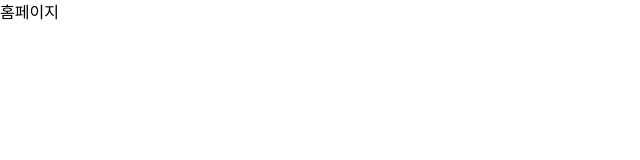
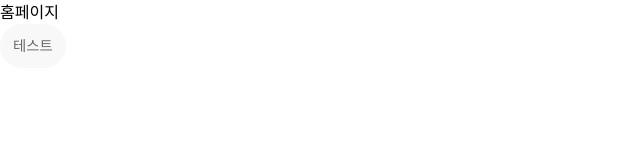
Before and after one commit to grimza99/jobkorea-ai-grimza99, a React (Vite) app: page / in a window 1280 px wide. Shown: the top 160 px of the page, without its empty margins (0-640 px from the left). Built offline with nearby package versions, Linux system fonts and the light colour scheme.

Commit message:
feat: LabelCheckInput 컴포넌트 추가 및 스타일 정의

```diff
--- a/src/App.tsx
+++ b/src/App.tsx
@@ -1,7 +1,10 @@
+import LabelCheckInput from "./components/common/LabelCheckInput";
+
 export default function App() {
   return (
     <>
       <p>홈페이지</p>
+      <LabelCheckInput text="테스트" />
     </>
   );
 }
--- /dev/null
+++ b/src/components/common/LabelCheckInput.tsx
@@ -0,0 +1,50 @@
+import clsx from "clsx";
+import { useState } from "react";
+
+interface LabelCheckInputProps {
+  text: string;
+  className?: string;
+  checked?: boolean;
+  onChange?: (checked: boolean) => void;
+}
+
+export default function LabelCheckInput({
+  text,
+  checked = false,
+  onChange,
+}: LabelCheckInputProps) {
+  const [isChecked, setIsChecked] = useState(checked ?? false);
+
+  const handleClick = () => {
+    setIsChecked((prev) => !prev);
+    onChange?.(isChecked);
+  };
+
+  return (
+    <label
+      className={clsx(
+        `flex items-center justify-center w-fit`,
+        isChecked ? "rounded-primary-small" : "rounded-gray-small"
+      )}
+      data-variant={isChecked ? "rounded-primary-small" : "rounded-gray-small"}
+      data-checked={isChecked}
+    >
+      <input
+        type="checkbox"
+        checked={isChecked}
+        value={isChecked ? "on" : "off"}
+        name="employmentType"
+        onChange={handleClick}
+        className="hidden"
+      />
+      <span
+        className="mx-3 my-2.5"
+        data-variant={
+          isChecked ? "rounded-primary-small" : "rounded-gray-small"
+        }
+      >
+        {text}
+      </span>
+    </label>
+  );
+}
--- a/src/styles/index.css
+++ b/src/styles/index.css
@@ -7,3 +7,40 @@ html {
   font-family: -apple-system, BlinkMacSystemFont, "Segoe UI", Roboto,
     "Helvetica Neue", Arial, "Noto Sans", sans-serif, "Apple Color Emoji";
 }
+
+@theme {
+  --color-black: #000000;
+  --color-white: #ffffff;
+  --color-primary: rgb(255, 80, 27);
+  --color-background-primary: rgb(255, 248, 246);
+  --color-background-gray: rgb(248, 248, 248);
+
+  --color-border-light: rgb(255, 221, 210);
+  --color-border-gray: rgb(248, 248, 248);
+
+  --color-gray400: rgb(106, 106, 106);
+
+  --color-hover-primary: #276e48;
+  --color-secondary: #00d084;
+  --color-danger: #ef4444;
+  --color-background: #0c151c;
+  --color-secondary-background: #1a2332;
+  --color-active: #1e3e2c;
+}
+
+@layer utilities {
+  .rounded-primary-small {
+    font-size: 0.9rem;
+    background-color: var(--color-background-primary);
+    border: 1px solid var(--color-border-light);
+    border-radius: 1.875rem; /* 30px */
+    color: var(--color-primary);
+  }
+  .rounded-gray-small {
+    font-size: 0.9rem;
+    background-color: var(--color-background-gray);
+    border: 1px solid var(--color-border-gray);
+    border-radius: 1.875rem; /* 30px */
+    color: var(--color-gray400);
+  }
+}
```
